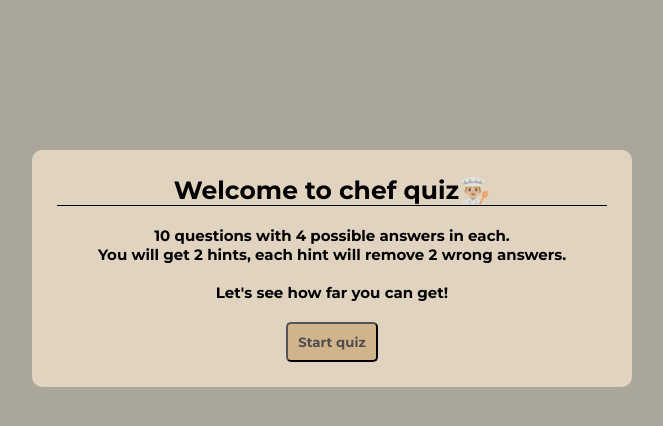
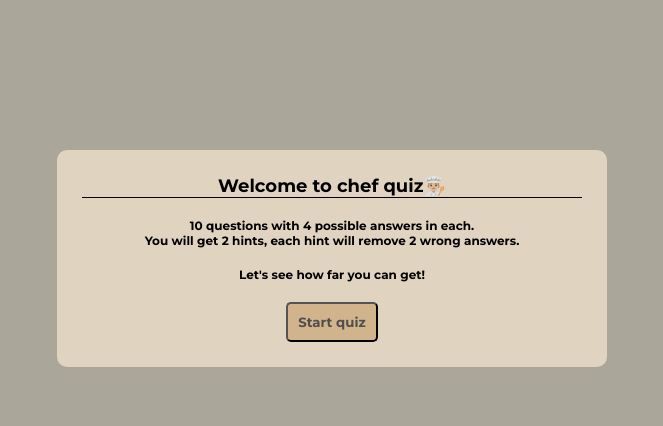
Before and after one commit to MikkoPasanen/Chef-quiz, a plain HTML site: page index.html in a window 1280 px wide. Shown: the whole page, without its empty margins (308-971 px from the left). Drawn offline with Linux system fonts and the light colour scheme.

Commit message:
Add scaling for different size screens

```diff
--- a/styles/_starting.scss
+++ b/styles/_starting.scss
@@ -14,7 +14,7 @@
     }
 
     p {
-        font-size: $mobile-font-size;
+        font-size: $normal-font-size;
         text-align: center;
         font-weight: $weight;
     }
--- a/styles/_variables.scss
+++ b/styles/_variables.scss
@@ -1,9 +1,8 @@
 @import url("https://fonts.googleapis.com/css2?family=Montserrat:wght@300;700");
 
-$header-font-size: 25px;
-$secondary-font-size: 18px;
-$normal-font-size: 15px;
-$mobile-font-size: 10px;
+$header-font-size: 18px;
+$secondary-font-size: 15px;
+$normal-font-size: 12px;
 
 $base-font: "Montserrat";
 $weight: 600;
@@ -47,15 +46,6 @@ $font-color: #4E4E4E;
     color: whitesmoke;
 }
 
-%container {
-    background-color: $secondary-color;
-    width: 90%;
-    max-width: 600px;
-    padding: 25px;
-    margin: 70px auto 70px;
-    border-radius: 10px;
-}
-
 %heading {
     border-bottom: 1px solid black;
     margin-bottom: 5px;
@@ -63,3 +53,61 @@ $font-color: #4E4E4E;
     display: flex;
     justify-content: space-between;
 }
+
+%container {
+    background-color: $secondary-color;
+    width: 90%;
+    max-width: 400px;
+    padding: 20px;
+    margin: 30px auto 30px;
+    border-radius: 10px;
+}
+
+@media only screen and (min-width: 767px) and (max-width: 1199px) {
+    /* Mobile styles */
+    $secondary-font-size: 18px;
+    $normal-font-size: 15px;
+    $header-font-size: 25px;
+
+
+    %container {
+        background-color: $secondary-color;
+        width: 90%;
+        max-width: 500px;
+        padding: 20px;
+        margin: 30px auto 30px;
+        border-radius: 10px;
+    }
+}
+
+@media only screen and (min-width: 1200px) {
+    /* Desktop styles */
+    $secondary-font-size: 18px;
+    $normal-font-size: 15px;
+    $header-font-size: 25px;
+
+    %container {
+        background-color: $secondary-color;
+        width: 90%;
+        max-width: 550px;
+        padding: 25px;
+        margin: 30px auto 30px;
+        border-radius: 10px;
+    }
+}
+
+@media only screen and (min-width: 1600px) {
+    /* Desktop styles */
+    $secondary-font-size: 25px;
+    $normal-font-size: 20px;
+    $header-font-size: 30px;
+
+    %container {
+        background-color: $secondary-color;
+        width: 90%;
+        max-width: 650px;
+        padding: 25px;
+        margin: 40px auto 40px;
+        border-radius: 10px;
+    }
+}
```
Also changed, not shown: styles/style.css, 1 other file.
